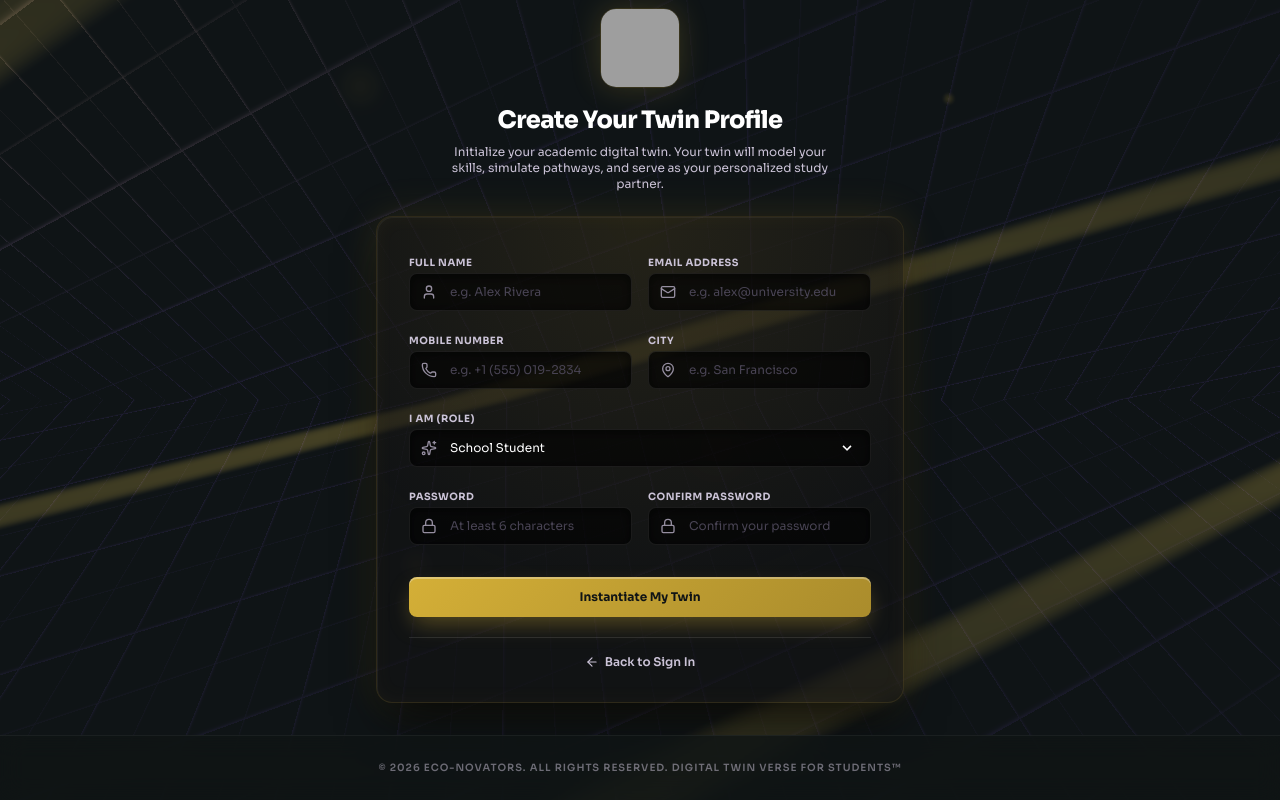
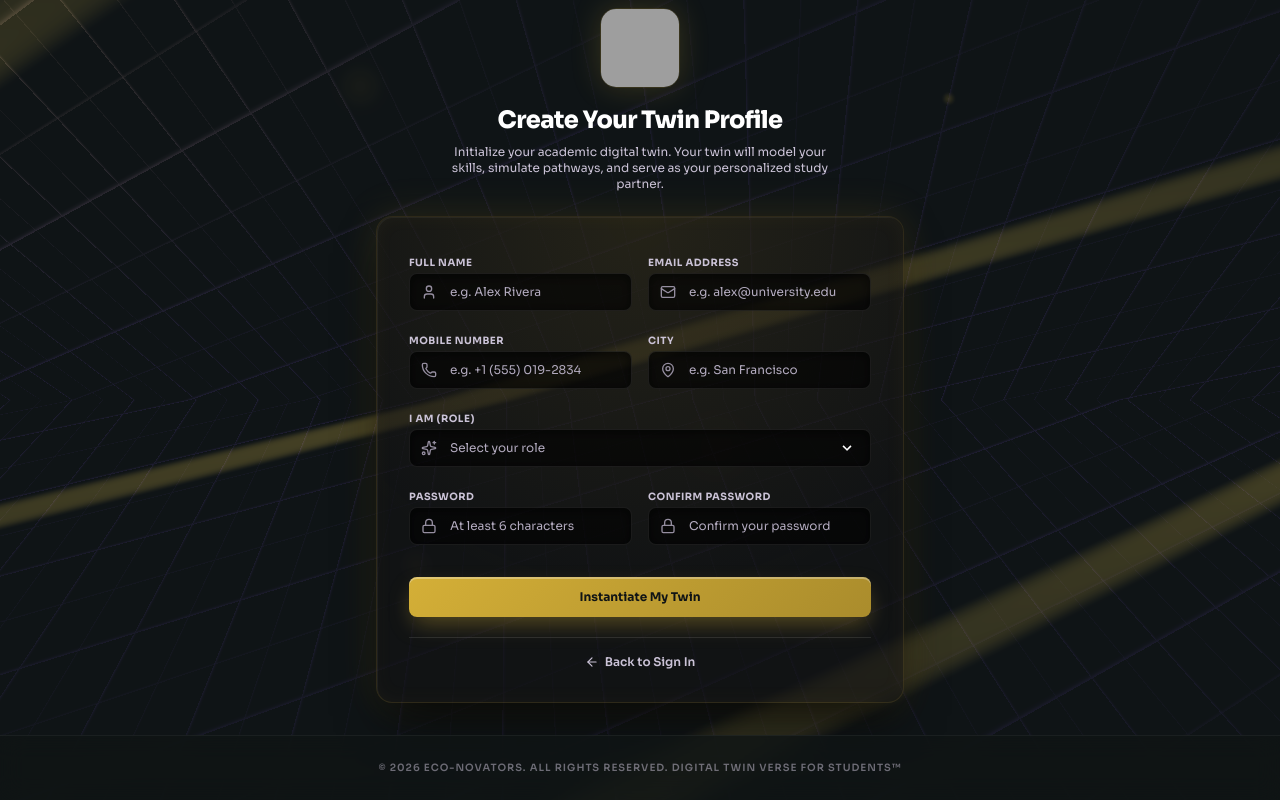
Before and after one commit to rudraism19/DTV-login-page, a React (Vite) app: page / in a window 1280 px wide. Both pictures are taken after typing "name@example.com", "Sample123" into the empty fields and a click on the button "Create one here". Shown: the part 24-824 px from the top of the page. Built offline with nearby package versions, Linux system fonts and the light colour scheme; grey boxes are pictures that could not be loaded.

Commit message:
style: improve input placeholder contrast and reset role state
Updated placeholder colors to improve readability and cleared the default role state in the sign-up form to ensure user selection.

```diff
--- a/src/components/ForgotPassword.tsx
+++ b/src/components/ForgotPassword.tsx
@@ -62,7 +62,7 @@ export default function ForgotPassword({ onSignInClick }: ForgotPasswordProps) {
                   type="email"
                   value={email}
                   onChange={(e) => setEmail(e.target.value)}
-                  className="glass-input w-full rounded-lg py-3 pl-12 pr-4 text-white bg-black/60 border border-white/10 placeholder-[#494454] focus:border-[#d4af37] focus:ring-1 focus:ring-[#d4af37] transition-all text-sm outline-none"
+                  className="glass-input w-full rounded-lg py-3 pl-12 pr-4 text-white bg-black/60 border border-white/10 placeholder-[#b4acc0] focus:border-[#d4af37] focus:ring-1 focus:ring-[#d4af37] transition-all text-sm outline-none"
                   placeholder="Please enter your email."
                 />
               </div>
--- a/src/components/SignIn.tsx
+++ b/src/components/SignIn.tsx
@@ -73,7 +73,7 @@ export default function SignIn({ onSignUpClick, onForgotPasswordClick, onSignInS
                 type="email"
                 value={email}
                 onChange={(e) => setEmail(e.target.value)}
-                className="glass-input w-full rounded-lg py-3 pl-12 pr-4 text-white bg-black/60 border border-white/10 placeholder-[#494454] focus:border-[#d4af37] focus:ring-1 focus:ring-[#d4af37] transition-all text-sm outline-none"
+                className="glass-input w-full rounded-lg py-3 pl-12 pr-4 text-white bg-black/60 border border-white/10 placeholder-[#b4acc0] focus:border-[#d4af37] focus:ring-1 focus:ring-[#d4af37] transition-all text-sm outline-none"
                 placeholder="Please enter a valid email."
               />
             </div>
@@ -102,7 +102,7 @@ export default function SignIn({ onSignUpClick, onForgotPasswordClick, onSignInS
                 type={showPassword ? 'text' : 'password'}
                 value={password}
                 onChange={(e) => setPassword(e.target.value)}
-                className="glass-input w-full rounded-lg py-3 pl-12 pr-12 text-white bg-black/60 border border-white/10 placeholder-[#494454] focus:border-[#d4af37] focus:ring-1 focus:ring-[#d4af37] transition-all text-sm outline-none"
+                className="glass-input w-full rounded-lg py-3 pl-12 pr-12 text-white bg-black/60 border border-white/10 placeholder-[#b4acc0] focus:border-[#d4af37] focus:ring-1 focus:ring-[#d4af37] transition-all text-sm outline-none"
                 placeholder="Please enter your password."
               />
               <button
--- a/src/components/SignUp.tsx
+++ b/src/components/SignUp.tsx
@@ -25,7 +25,7 @@ export default function SignUp({ onSignInClick, onSignUpSuccess }: SignUpProps)
   const [fullName, setFullName] = useState('');
   const [email, setEmail] = useState('');
   const [mobileNumber, setMobileNumber] = useState('');
-  const [role, setRole] = useState(ROLES[0]);
+  const [role, setRole] = useState('');
   const [city, setCity] = useState('');
   const [password, setPassword] = useState('');
   const [confirmPassword, setConfirmPassword] = useState('');
@@ -98,7 +98,7 @@ export default function SignUp({ onSignInClick, onSignUpSuccess }: SignUpProps)
                   type="text"
                   value={fullName}
                   onChange={(e) => setFullName(e.target.value)}
-                  className="glass-input w-full rounded-lg py-2.5 pl-10 pr-3 text-white bg-black/60 border border-white/10 placeholder-[#494454] focus:border-[#d4af37] focus:ring-1 focus:ring-[#d4af37] transition-all text-xs outline-none"
+                  className="glass-input w-full rounded-lg py-2.5 pl-10 pr-3 text-white bg-black/60 border border-white/10 placeholder-[#b4acc0] focus:border-[#d4af37] focus:ring-1 focus:ring-[#d4af37] transition-all text-xs outline-none"
                   placeholder="e.g. Alex Rivera"
                 />
               </div>
@@ -118,7 +118,7 @@ export default function SignUp({ onSignInClick, onSignUpSuccess }: SignUpProps)
                   type="email"
                   value={email}
                   onChange={(e) => setEmail(e.target.value)}
-                  className="glass-input w-full rounded-lg py-2.5 pl-10 pr-3 text-white bg-black/60 border border-white/10 placeholder-[#494454] focus:border-[#d4af37] focus:ring-1 focus:ring-[#d4af37] transition-all text-xs outline-none"
+                  className="glass-input w-full rounded-lg py-2.5 pl-10 pr-3 text-white bg-black/60 border border-white/10 placeholder-[#b4acc0] focus:border-[#d4af37] focus:ring-1 focus:ring-[#d4af37] transition-all text-xs outline-none"
                   placeholder="e.g. alex@university.edu"
                 />
               </div>
@@ -140,7 +140,7 @@ export default function SignUp({ onSignInClick, onSignUpSuccess }: SignUpProps)
                   type="tel"
                   value={mobileNumber}
                   onChange={(e) => setMobileNumber(e.target.value)}
-                  className="glass-input w-full rounded-lg py-2.5 pl-10 pr-3 text-white bg-black/60 border border-white/10 placeholder-[#494454] focus:border-[#d4af37] focus:ring-1 focus:ring-[#d4af37] transition-all text-xs outline-none"
+                  className="glass-input w-full rounded-lg py-2.5 pl-10 pr-3 text-white bg-black/60 border border-white/10 placeholder-[#b4acc0] focus:border-[#d4af37] focus:ring-1 focus:ring-[#d4af37] transition-all text-xs outline-none"
                   placeholder="e.g. +1 (555) 019-2834"
                 />
               </div>
@@ -160,7 +160,7 @@ export default function SignUp({ onSignInClick, onSignUpSuccess }: SignUpProps)
                   type="text"
                   value={city}
                   onChange={(e) => setCity(e.target.value)}
-                  className="glass-input w-full rounded-lg py-2.5 pl-10 pr-3 text-white bg-black/60 border border-white/10 placeholder-[#494454] focus:border-[#d4af37] focus:ring-1 focus:ring-[#d4af37] transition-all text-xs outline-none"
+                  className="glass-input w-full rounded-lg py-2.5 pl-10 pr-3 text-white bg-black/60 border border-white/10 placeholder-[#b4acc0] focus:border-[#d4af37] focus:ring-1 focus:ring-[#d4af37] transition-all text-xs outline-none"
                   placeholder="e.g. San Francisco"
                 />
               </div>
@@ -180,8 +180,13 @@ export default function SignUp({ onSignInClick, onSignUpSuccess }: SignUpProps)
                 id="role"
                 value={role}
                 onChange={(e) => setRole(e.target.value)}
-                className="glass-input w-full rounded-lg py-2.5 pl-10 pr-8 text-white bg-black/65 border border-white/10 focus:border-[#d4af37] focus:ring-1 focus:ring-[#d4af37] transition-all text-xs outline-none appearance-none cursor-pointer"
+                className={`glass-input w-full rounded-lg py-2.5 pl-10 pr-8 bg-black/65 border border-white/10 focus:border-[#d4af37] focus:ring-1 focus:ring-[#d4af37] transition-all text-xs outline-none appearance-none cursor-pointer ${
+                  role === '' ? 'text-[#b4acc0]' : 'text-white'
+                }`}
               >
+                <option value="" disabled className="bg-[#191c1e] text-[#b4acc0]">
+                  Select your role
+                </option>
                 {ROLES.map((roleOpt) => (
                   <option key={roleOpt} value={roleOpt} className="bg-[#191c1e] text-white">
                     {roleOpt}
@@ -211,7 +216,7 @@ export default function SignUp({ onSignInClick, onSignUpSuccess }: SignUpProps)
                   type="password"
                   value={password}
                   onChange={(e) => setPassword(e.target.value)}
-                  className="glass-input w-full rounded-lg py-2.5 pl-10 pr-3 text-white bg-black/60 border border-white/10 placeholder-[#494454] focus:border-[#d4af37] focus:ring-1 focus:ring-[#d4af37] transition-all text-xs outline-none"
+                  className="glass-input w-full rounded-lg py-2.5 pl-10 pr-3 text-white bg-black/60 border border-white/10 placeholder-[#b4acc0] focus:border-[#d4af37] focus:ring-1 focus:ring-[#d4af37] transition-all text-xs outline-none"
                   placeholder="At least 6 characters"
                 />
               </div>
@@ -231,7 +236,7 @@ export default function SignUp({ onSignInClick, onSignUpSuccess }: SignUpProps)
                   type="password"
                   value={confirmPassword}
                   onChange={(e) => setConfirmPassword(e.target.value)}
-                  className="glass-input w-full rounded-lg py-2.5 pl-10 pr-3 text-white bg-black/60 border border-white/10 placeholder-[#494454] focus:border-[#d4af37] focus:ring-1 focus:ring-[#d4af37] transition-all text-xs outline-none"
+                  className="glass-input w-full rounded-lg py-2.5 pl-10 pr-3 text-white bg-black/60 border border-white/10 placeholder-[#b4acc0] focus:border-[#d4af37] focus:ring-1 focus:ring-[#d4af37] transition-all text-xs outline-none"
                   placeholder="Confirm your password"
                 />
               </div>
```
